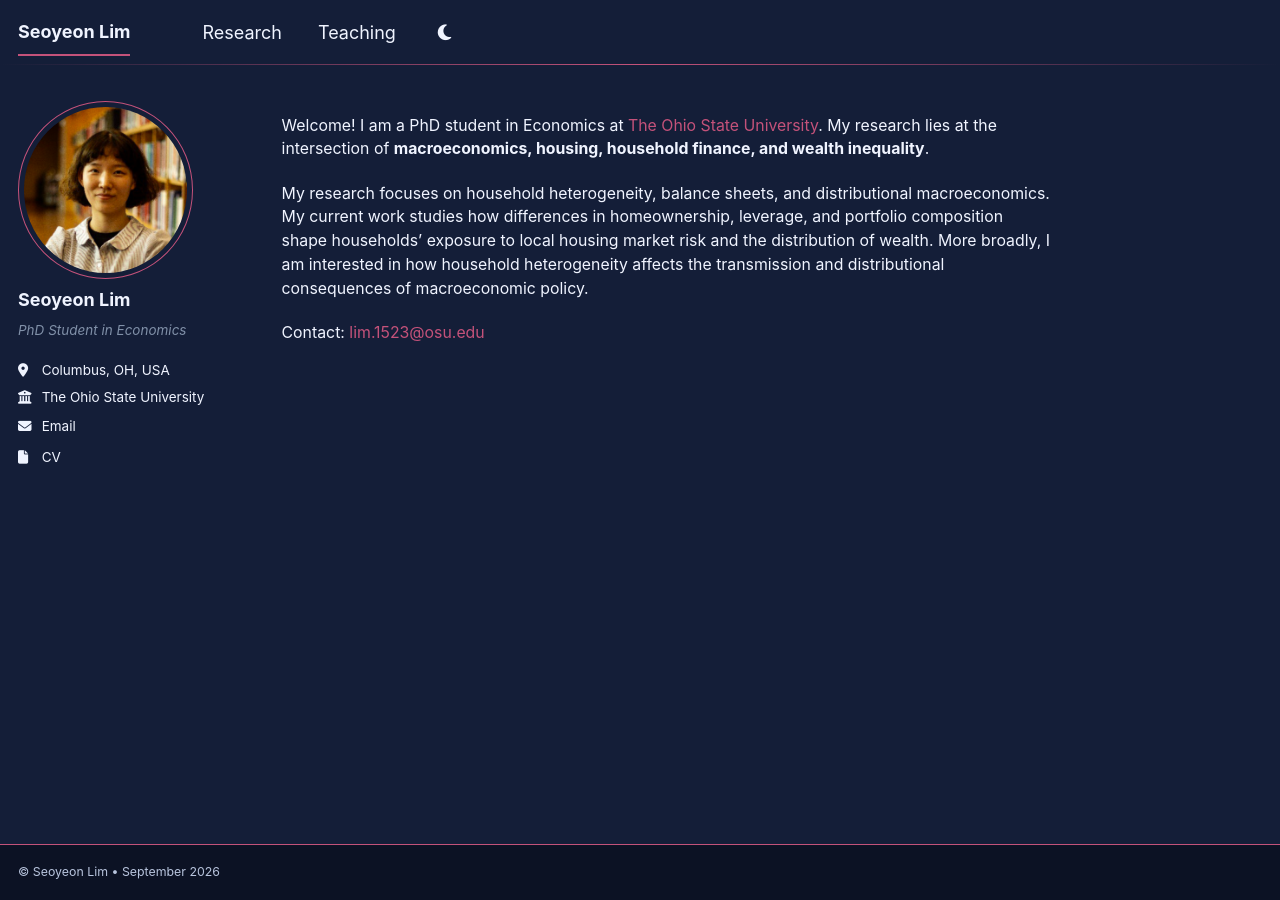
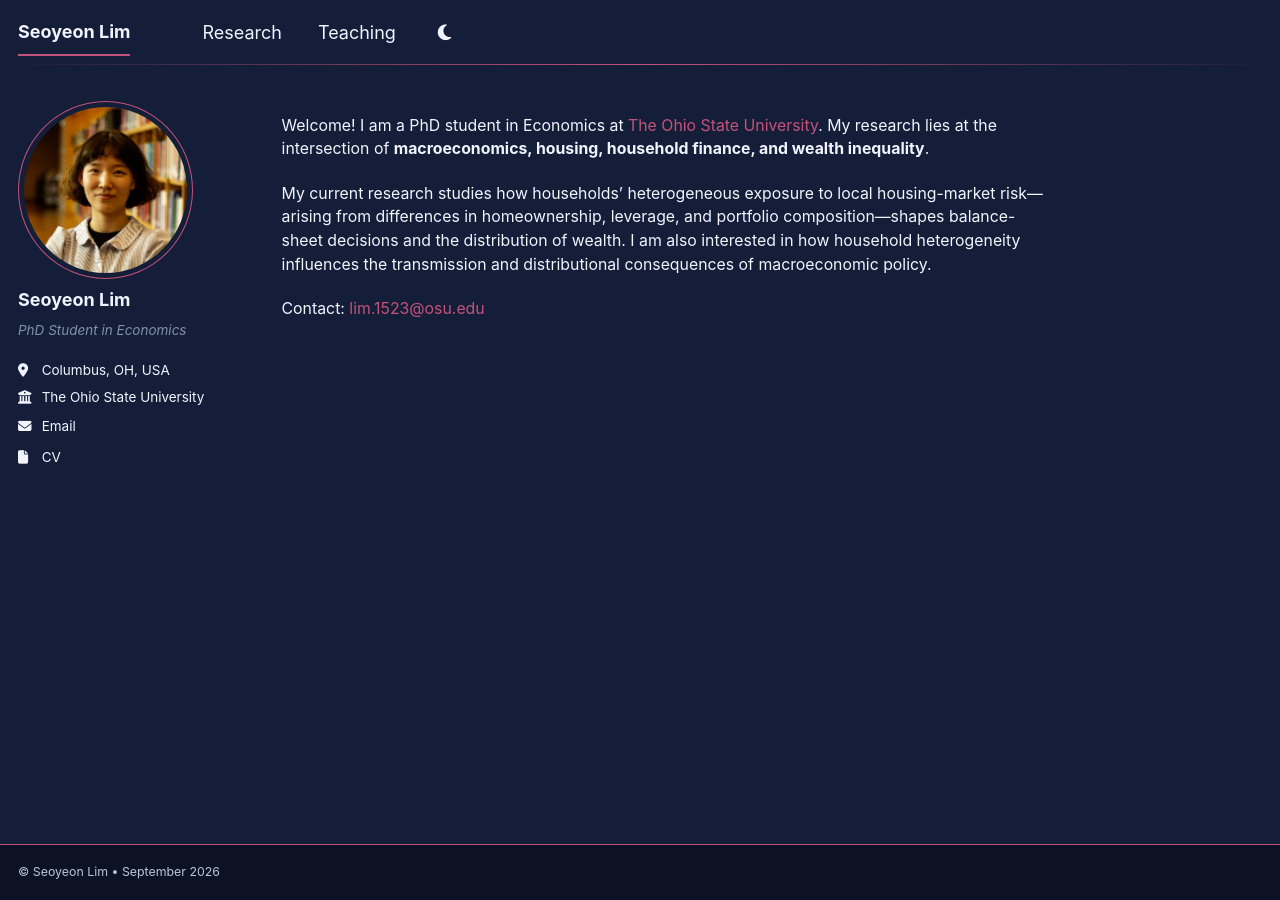
Before and after one commit to seoyeon-lim/academic.github.io, a Jekyll site: the page built from _pages/about.md, in a window 1280 px wide. Built offline with Jekyll 4.4.1, drawn with Linux system fonts in a browser that asks for light colours; a script bundle is joined from its source files by our own code; library files that are not in the unit come from our copies.

Commit message:
Update research bio paragraph
Co-Authored-By: Claude Sonnet 4.6 <noreply@anthropic.com>

```diff
--- a/_pages/about.md
+++ b/_pages/about.md
@@ -9,6 +9,6 @@ redirect_from:
 
 Welcome! I am a PhD student in Economics at [The Ohio State University](https://economics.osu.edu/). My research lies at the intersection of **macroeconomics, housing, household finance, and wealth inequality**.
 
-My research focuses on household heterogeneity, balance sheets, and distributional macroeconomics. My current work studies how differences in homeownership, leverage, and portfolio composition shape households' exposure to local housing market risk and the distribution of wealth. More broadly, I am interested in how household heterogeneity affects the transmission and distributional consequences of macroeconomic policy.
+My current research studies how households' heterogeneous exposure to local housing-market risk—arising from differences in homeownership, leverage, and portfolio composition—shapes balance-sheet decisions and the distribution of wealth. I am also interested in how household heterogeneity influences the transmission and distributional consequences of macroeconomic policy.
 
 Contact: [lim.1523@osu.edu](mailto:lim.1523@osu.edu)
```
